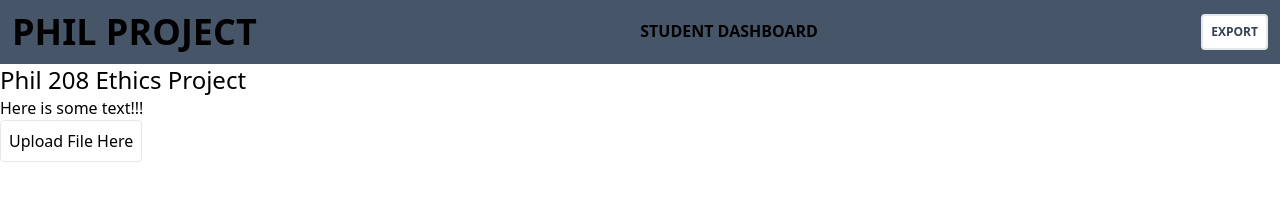
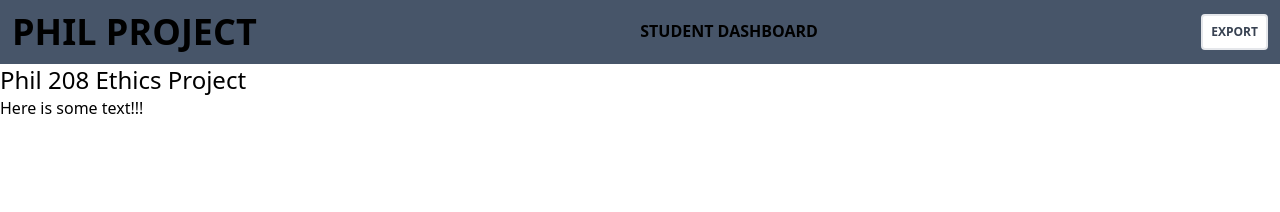
Before and after one commit to phil208-ethics-project/phil208-ethics-project.github.io, a React (Vite) app: page /#/ in a window 1280 px wide. Shown: the top 212 px of the page. Built offline with nearby package versions, Linux system fonts and the light colour scheme.

Commit message:
refactor: remove test/example code on file uploads from HomePage

```diff
--- a/src/pages/HomePage.tsx
+++ b/src/pages/HomePage.tsx
@@ -1,17 +1,8 @@
-import FileUpload from '../features/SaveData/components/FileUpload'
-import { readZip } from '../features/SaveData/lib/readFile'
-
 function HomePage() {
   return (
     <>
       <h1 className='text-2xl'>Phil 208 Ethics Project</h1>
       <p>Here is some text!!!</p>
-      <FileUpload
-        onUpload={async files => {
-          const cotnent = await readZip(files[0])
-          console.log(cotnent)
-        }}
-      />
     </>
   )
 }
```
